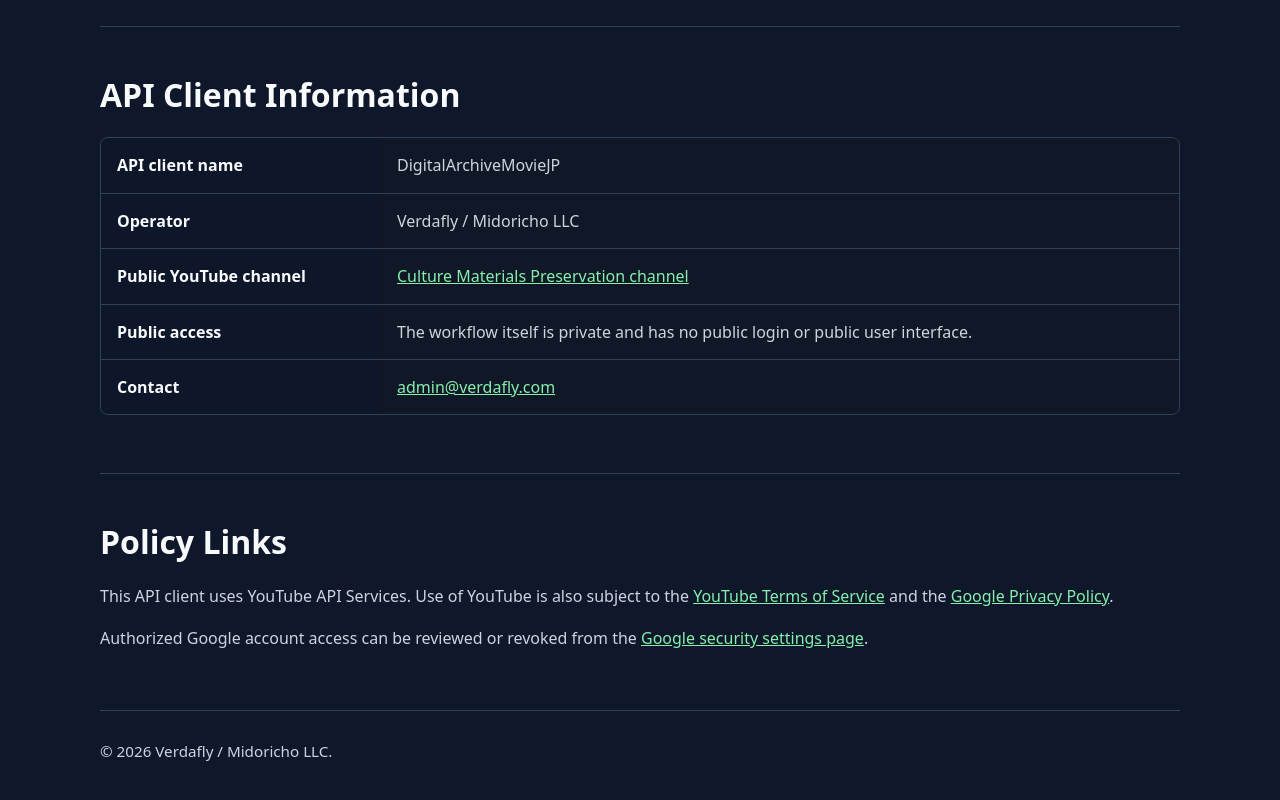
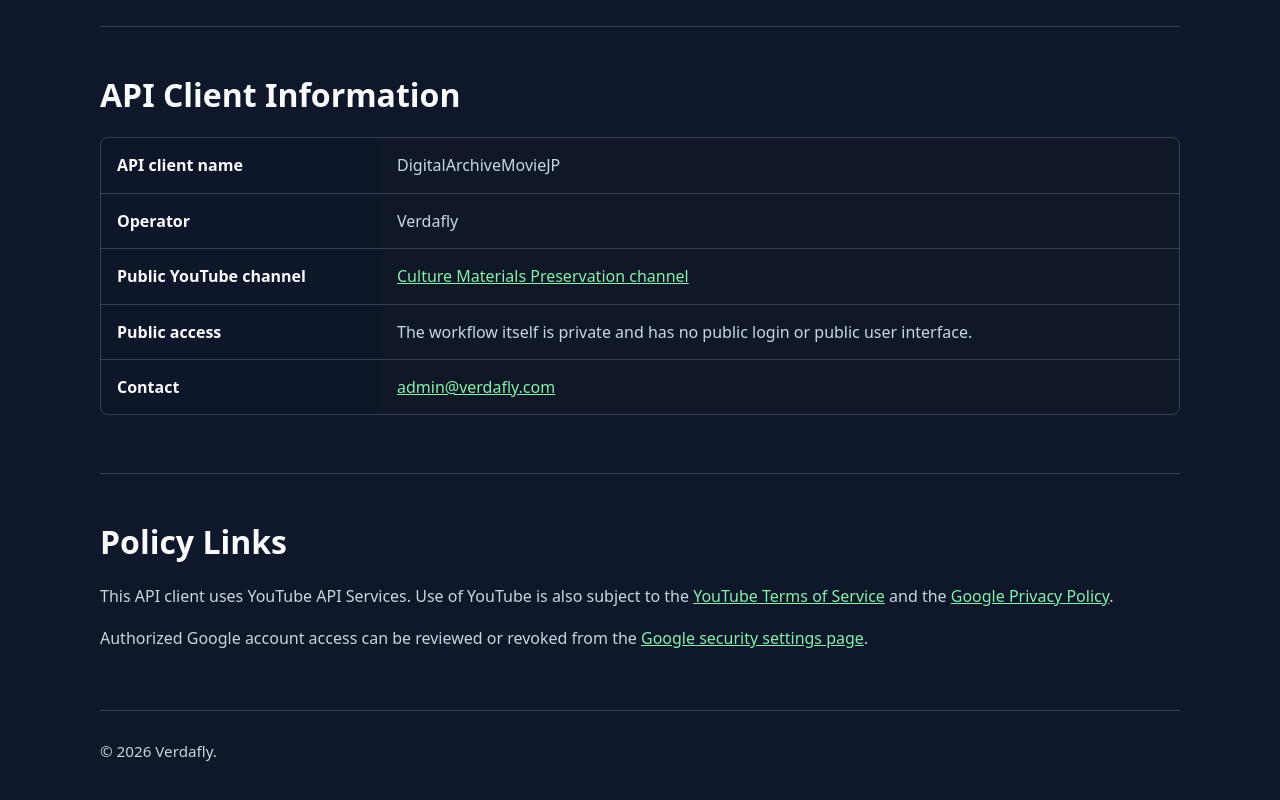
Before and after one commit to Verdafly/verdafly-site, a plain HTML site: page digital-archive-movie-jp/index.html in a window 1280 px wide. Shown: the part 983-1783 px from the top of the page. Drawn offline with Linux system fonts and the light colour scheme.

Commit message:
Align DigitalArchiveMovieJP pages with Verdafly

```diff
--- a/digital-archive-movie-jp/index.html
+++ b/digital-archive-movie-jp/index.html
@@ -158,7 +158,7 @@
                 <dt>API client name</dt>
                 <dd>DigitalArchiveMovieJP</dd>
                 <dt>Operator</dt>
-                <dd>Verdafly / Midoricho LLC</dd>
+                <dd>Verdafly</dd>
                 <dt>Public YouTube channel</dt>
                 <dd><a href="https://www.youtube.com/channel/UCjLR5rRK7Wj59-QbdPDxEHQ">Culture Materials Preservation channel</a></dd>
                 <dt>Public access</dt>
@@ -176,7 +176,7 @@
     </main>
 
     <footer>
-        <span>&copy; 2026 Verdafly / Midoricho LLC.</span>
+        <span>&copy; 2026 Verdafly.</span>
     </footer>
 </body>
 </html>
```
Also changed, not shown: digital-archive-movie-jp/privacy/index.html (+2 -2 lines), digital-archive-movie-jp/terms/index.html (+1 -1 lines).
